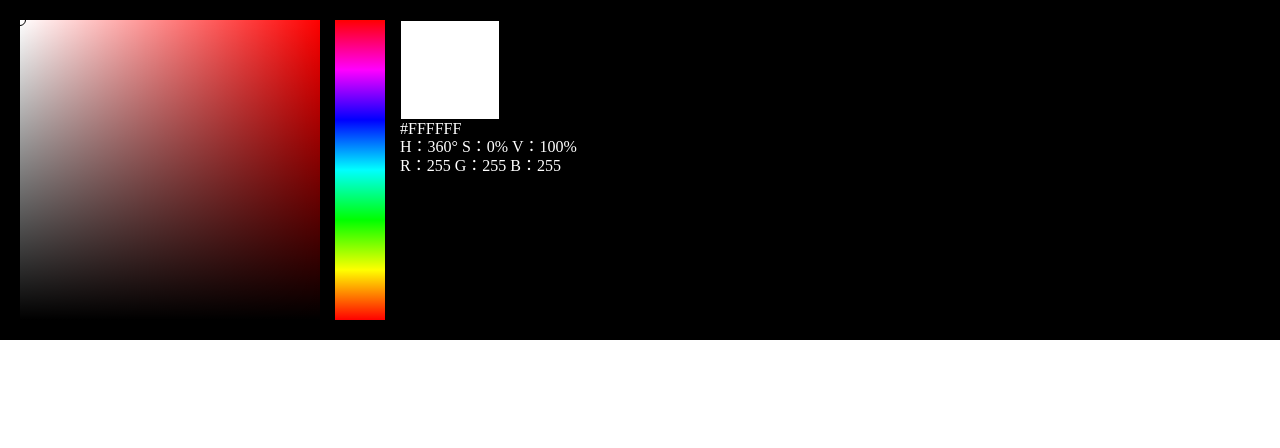
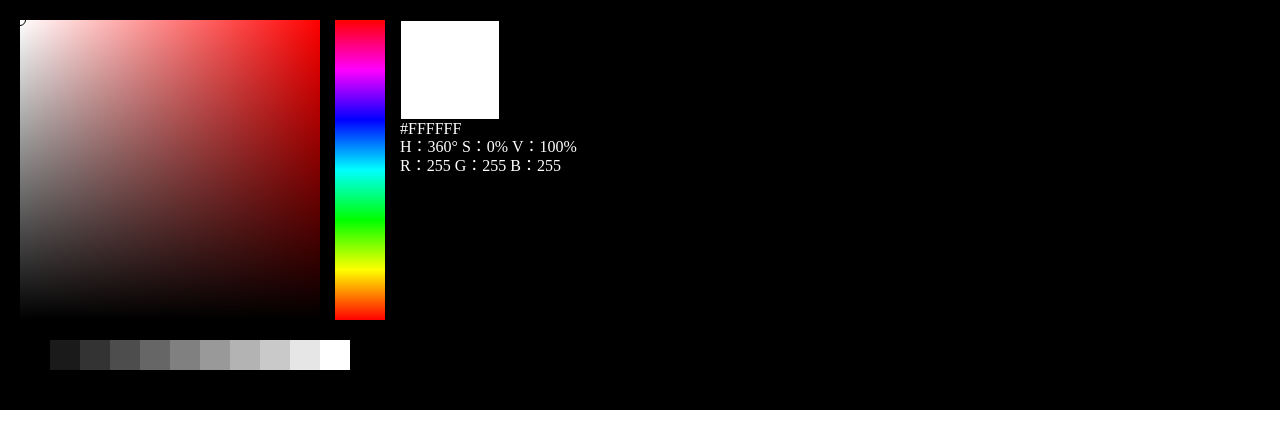
Before and after one commit to heureux-kun/vuejs-color-picker, a Vue app: page / in a window 1280 px wide. Shown: the top 448 px of the page. Built offline with nearby package versions, Linux system fonts and the light colour scheme.

Commit message:
グレースケールを作成。clipboard.jsを実装したいがまだ。

```diff
--- a/package.json
+++ b/package.json
@@ -11,6 +11,8 @@
     "build": "node build/build.js"
   },
   "dependencies": {
+    "clipboard": "^2.0.4",
+    "normalize.css": "^8.0.1",
     "vue": "^2.5.2"
   },
   "devDependencies": {
--- /dev/null
+++ b/src/assets/css/reset.css
@@ -0,0 +1,85 @@
+/*
+=====================================================================
+*
+*    Reset
+*
+* ===================================================================
+*/
+body {
+	font-family: 'Yu Gothic', '游ゴシック Medium', YuGothic, 游ゴシック体, 'ヒラギノ角ゴ Pro W3','Hiragino Kaku Gothic Pro',sans-serif;
+	margin:0px;
+	padding:0px;
+	font-size:80%;
+  line-height:1.5;
+  letter-spacing: 0.1em;
+	color:#333333;
+}
+html, div, span, object, iframe,
+h1, h2, h3, h4, h5, h6, p, blockquote, pre,
+abbr, address, cite, code,
+del, dfn, em, img, ins, kbd, q, samp,
+small, strong, sub, sup, var,
+b, i,
+dl, dt, dd, ol, ul, li,
+fieldset, form, label, legend,
+table, caption, tbody, tfoot, thead, tr, th, td,
+article, aside, canvas, details, figcaption, figure,
+footer, header, hgroup, menu, nav, section, summary,
+time, mark, audio, video{
+	margin:0px;
+	padding:0px;
+	border:none;
+	font-size: 100%;
+}
+
+article,aside,details,figcaption,figure,
+footer,header,hgroup,menu,nav,section { display:block; }
+nav ul { list-style:none; }
+
+blockquote, q { quotes:none; }
+
+blockquote:before, blockquote:after,
+q:before, q:after { content:''; content:none; }
+
+a {
+    margin:0;
+    padding:0;
+    font-size:100%;
+    vertical-align:baseline;
+    background:transparent;
+}
+
+/* change colours to suit your needs */
+ins {
+    background-color:#ff9;
+    color:#000;
+    text-decoration:none;
+}
+
+/* change colours to suit your needs */
+mark {
+    background-color:#ff9;
+    color:#000;
+    font-style:italic;
+    font-weight:bold;
+}
+
+del { text-decoration: line-through; }
+
+abbr[title], dfn[title] { border-bottom:1px dotted; cursor:help; }
+
+/* change border colour to suit your needs */
+hr {
+    display:block;
+    height:1px;
+    border:0;
+    border-top:1px solid #cccccc;
+    margin:1em 0;
+    padding:0;
+}
+
+input, select { vertical-align:middle; }
+
+img			{ border:none; vertical-align:bottom; }
+table		{ font-size:100%; border-collapse:collapse; border-spacing:0; text-align:left; }
+ul,li		{ list-style: none; }
--- a/src/components/ColorPicker.vue
+++ b/src/components/ColorPicker.vue
@@ -24,10 +24,31 @@
         R：{{rgb.r}} G：{{rgb.g}} B：{{rgb.b}}
       </div>
     </div>
+    <div id="GrayScale">
+      <ul>
+        <li :style="grayScaleStyle01">{{ grayScaleHex01 }}</li>
+        <li :style="grayScaleStyle02"></li>
+        <li :style="grayScaleStyle03"></li>
+        <li :style="grayScaleStyle04"></li>
+        <li :style="grayScaleStyle05"></li>
+        <li :style="grayScaleStyle06"></li>
+        <li :style="grayScaleStyle07"></li>
+        <li :style="grayScaleStyle08"></li>
+        <li :style="grayScaleStyle09"></li>
+        <li :style="grayScaleStyle10"></li>
+        <li :style="grayScaleStyle11"></li>
+      </ul>
+    </div>
+    <!-- Target -->
+    <input id="foo" value="https://github.com/zenorocha/clipboard.js.git">
+    <!-- Trigger -->
+    <button class="btn" data-clipboard-target="#foo">クリック</button>
   </div>
 </template>
 
 <script>
+import clipboard from 'clipboard'
+
 export default {
   name: 'ColorPicker',
   data () {
@@ -50,7 +71,20 @@ export default {
         g: '0',
         b: '0'
       },
-      hexCode: ''
+      hexCode: '',
+      grayScale: {
+        color01: 0,
+        color02: 26,
+        color03: 51,
+        color04: 77,
+        color05: 102,
+        color06: 128,
+        color07: 153,
+        color08: 179,
+        color09: 201,
+        color10: 230,
+        color11: 255
+      }
     }
   },
   computed: {
@@ -114,6 +148,50 @@ export default {
         bToHex = '0' + bToHex
       }
       this.hexCode = (rToHex + gToHex + bToHex).toUpperCase()
+    },
+    grayScaleStyle01: function () {
+      let color = this.grayScale.color01
+      return 'background-color:rgb(' + color + ',' + color + ',' + color + ')'
+    },
+    grayScaleStyle02: function () {
+      let color = this.grayScale.color02
+      return 'background-color:rgb(' + color + ',' + color + ',' + color + ')'
+    },
+    grayScaleStyle03: function () {
+      let color = this.grayScale.color03
+      return 'background-color:rgb(' + color + ',' + color + ',' + color + ')'
+    },
+    grayScaleStyle04: function () {
+      let color = this.grayScale.color04
+      return 'background-color:rgb(' + color + ',' + color + ',' + color + ')'
+    },
+    grayScaleStyle05: function () {
+      let color = this.grayScale.color05
+      return 'background-color:rgb(' + color + ',' + color + ',' + color + ')'
+    },
+    grayScaleStyle06: function () {
+      let color = this.grayScale.color06
+      return 'background-color:rgb(' + color + ',' + color + ',' + color + ')'
+    },
+    grayScaleStyle07: function () {
+      let color = this.grayScale.color07
+      return 'background-color:rgb(' + color + ',' + color + ',' + color + ')'
+    },
+    grayScaleStyle08: function () {
+      let color = this.grayScale.color08
+      return 'background-color:rgb(' + color + ',' + color + ',' + color + ')'
+    },
+    grayScaleStyle09: function () {
+      let color = this.grayScale.color09
+      return 'background-color:rgb(' + color + ',' + color + ',' + color + ')'
+    },
+    grayScaleStyle10: function () {
+      let color = this.grayScale.color10
+      return 'background-color:rgb(' + color + ',' + color + ',' + color + ')'
+    },
+    grayScaleStyle11: function () {
+      let color = this.grayScale.color11
+      return 'background-color:rgb(' + color + ',' + color + ',' + color + ')'
     }
   },
   methods: {
@@ -191,9 +269,19 @@ export default {
   #ResultArea{
     flex-basis: 200px;
   }
-    #SelectColorArea{
-      width: 100px;
-      height: 100px;
-      border:1px solid #000;
-    }
+  #SelectColorArea{
+    width: 100px;
+    height: 100px;
+    border:1px solid #000;
+  }
+  #GrayScale{
+    margin-top: 20px;
+  }
+  #GrayScale ul{
+    display: flex;
+  }
+  #GrayScale li{
+    width: 30px;
+    height: 30px;
+  }
 </style>
```
Also changed, not shown: 1 other file (tests, documents, lock files or other folders).
